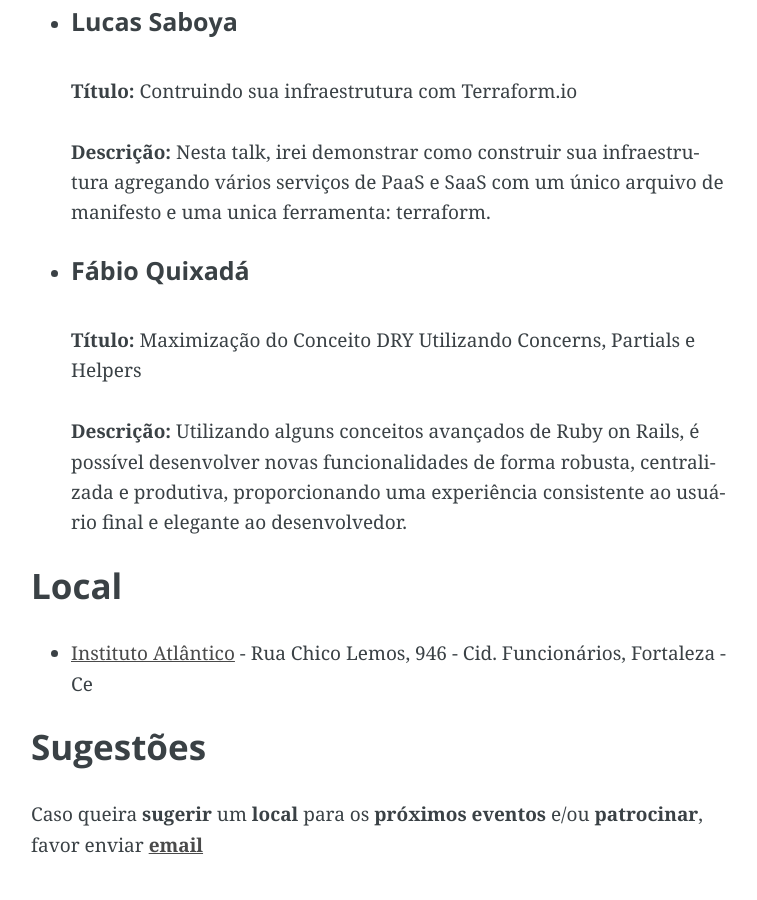
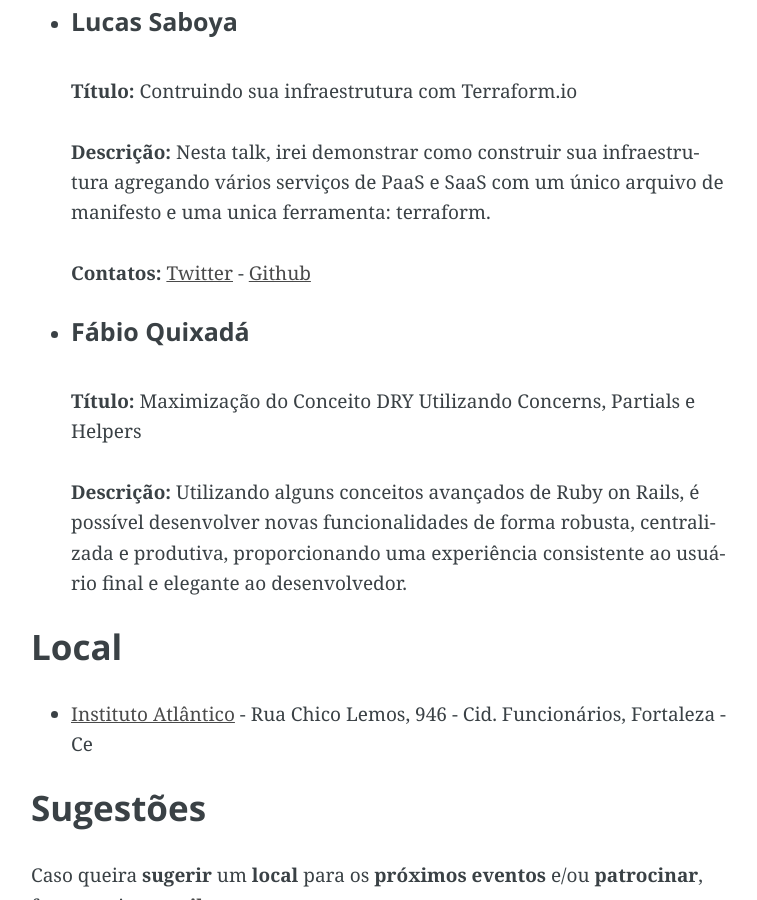
Before and after one commit to guru-ce/guru-ce.github.io, a Jekyll site: the page built from _posts/2015-12-04-primeiro-encontro-guruce-2016.md, in a window 1280 px wide and 900 px high, scrolled down 841 px. Shown: the whole window, without its empty margins (259-1016 px from the left). Built offline with Jekyll 4.4.1, drawn with Linux system fonts in a browser that asks for light colours.

Commit message:
Adicionando links de contato do Lucas Saboya

```diff
--- a/_posts/2015-12-04-primeiro-encontro-guruce-2016.md
+++ b/_posts/2015-12-04-primeiro-encontro-guruce-2016.md
@@ -21,6 +21,8 @@ categories: evento encontro guruce
 
     __Descrição:__ Nesta talk, irei demonstrar como construir sua infraestrutura agregando vários serviços de PaaS e SaaS com um único arquivo de manifesto e uma unica ferramenta: terraform.
 
+    __Contatos:__ [Twitter](https://twitter.com/lucazz) - [Github](https://github.com/lucazz)
+
 - ##### Fábio Quixadá
     __Título:__ Maximização do Conceito DRY Utilizando Concerns, Partials e Helpers
 
```
